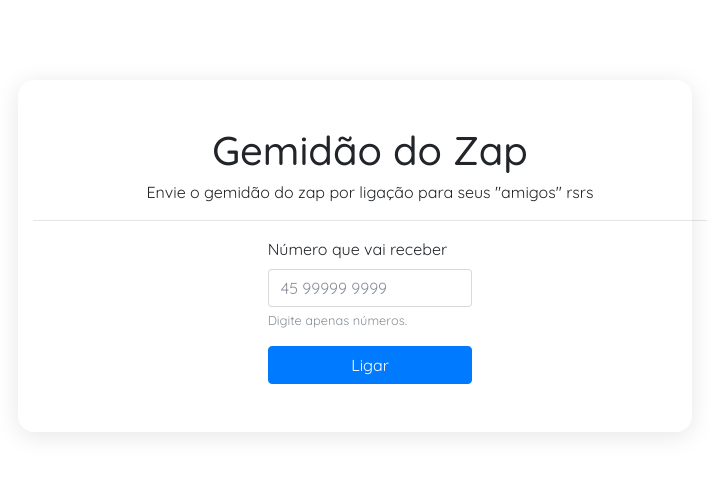
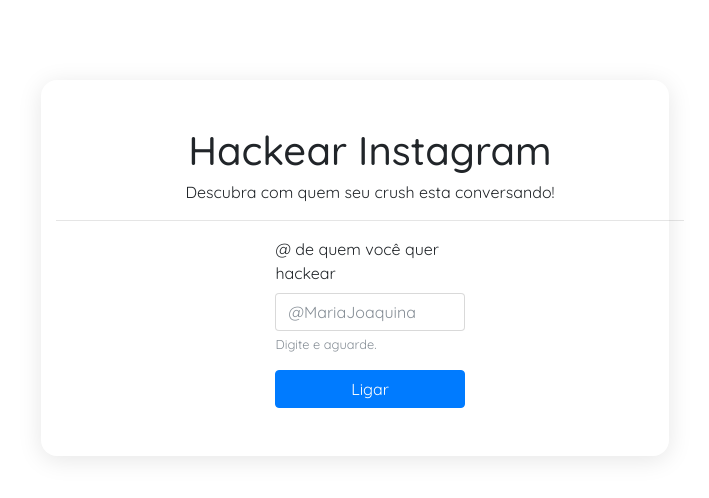
Before and after one commit to SamuelFichers/surpresa, a plain HTML site: page index.html in a window 1280 px wide. Shown: the whole page, without its empty margins (285-994 px from the left). Drawn offline with nearby package versions, Linux system fonts and the light colour scheme.

Commit message:
Update index.html

```diff
--- a/index.html
+++ b/index.html
@@ -5,7 +5,7 @@
   <meta charset="utf-8">
   <meta name="viewport" content="width=device-width, initial-scale=1, shrink-to-fit=no">
   <link rel="stylesheet" href="style.css">
-  <title>Gemidão do Zap</title>
+  <title>Hackear Instagram</title>
   <link rel="stylesheet" href="https://maxcdn.bootstrapcdn.com/bootstrap/4.0.0-beta/css/bootstrap.min.css" integrity="sha384-/Y6pD6FV/Vv2HJnA6t+vslU6fwYXjCFtcEpHbNJ0lyAFsXTsjBbfaDjzALeQsN6M" crossorigin="anonymous">
   <link rel="stylesheet" href="https://maxcdn.bootstrapcdn.com/font-awesome/4.7.0/css/font-awesome.min.css">
 </head>
@@ -16,15 +16,15 @@
             <div class="container mt-5">
                 <div class="row">
             <div class="col-md-12 text-center">
-        <h1>Gemidão do Zap</h1>
-        <p>Envie o gemidão do zap por ligação para seus "amigos" rsrs</p>
+        <h1>Hackear Instagram</h1>
+        <p>Descubra com quem seu crush esta conversando!</p>
         <hr>
       </div>
       <div class="col-md-4 ml-auto mr-auto">
         <div class="form-group">
-          <label for="to">Número que vai receber</label>
-          <input type="number" class="form-control" id="to" placeholder="45 99999 9999">
-          <small id="emailHelp" class="form-text text-muted">Digite apenas números.</small>
+          <label for="to">@ de quem você quer hackear</label>
+          <input type="number" class="form-control" id="to" placeholder="@MariaJoaquina">
+          <small id="emailHelp" class="form-text text-muted">Digite e aguarde.</small>
         </div>
         <button class="btn btn-primary btn-block" style="coursor: pointer" id="send" onclick="send()">Ligar</button>
       </div>
```
